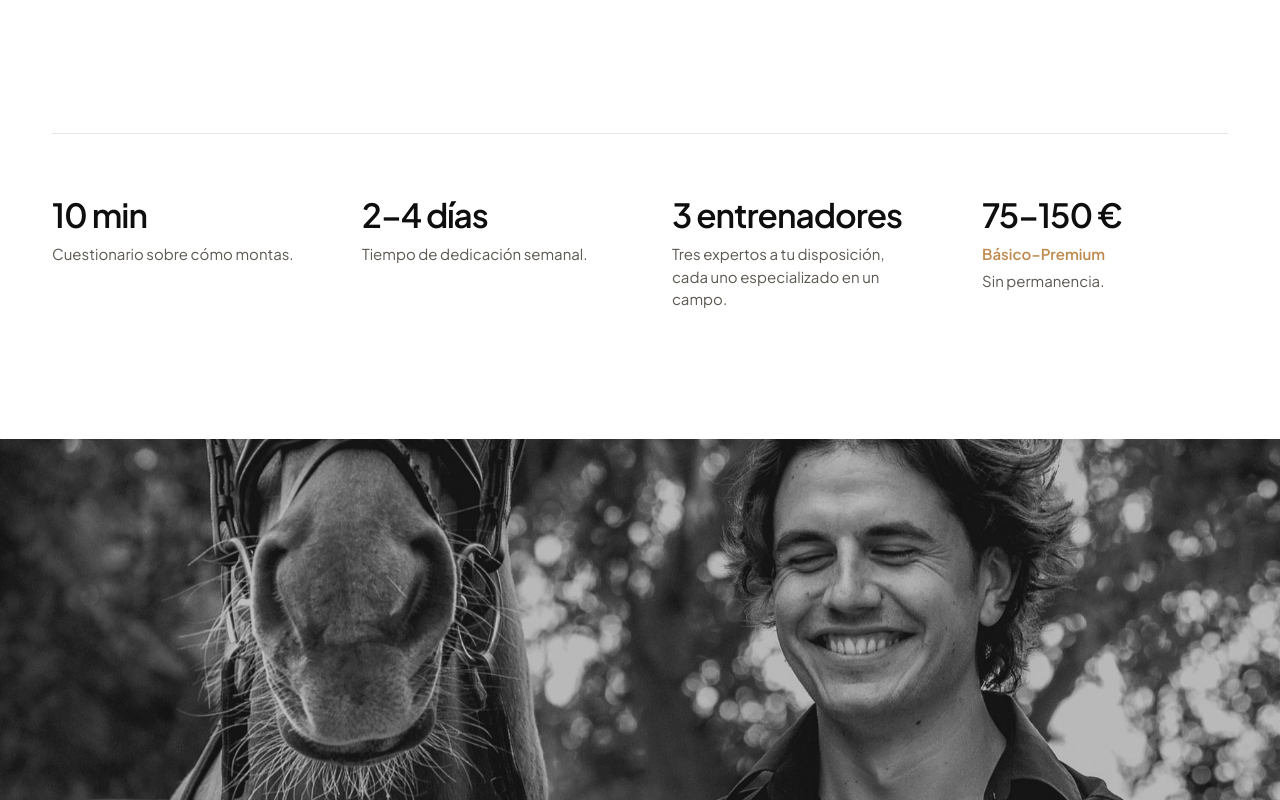
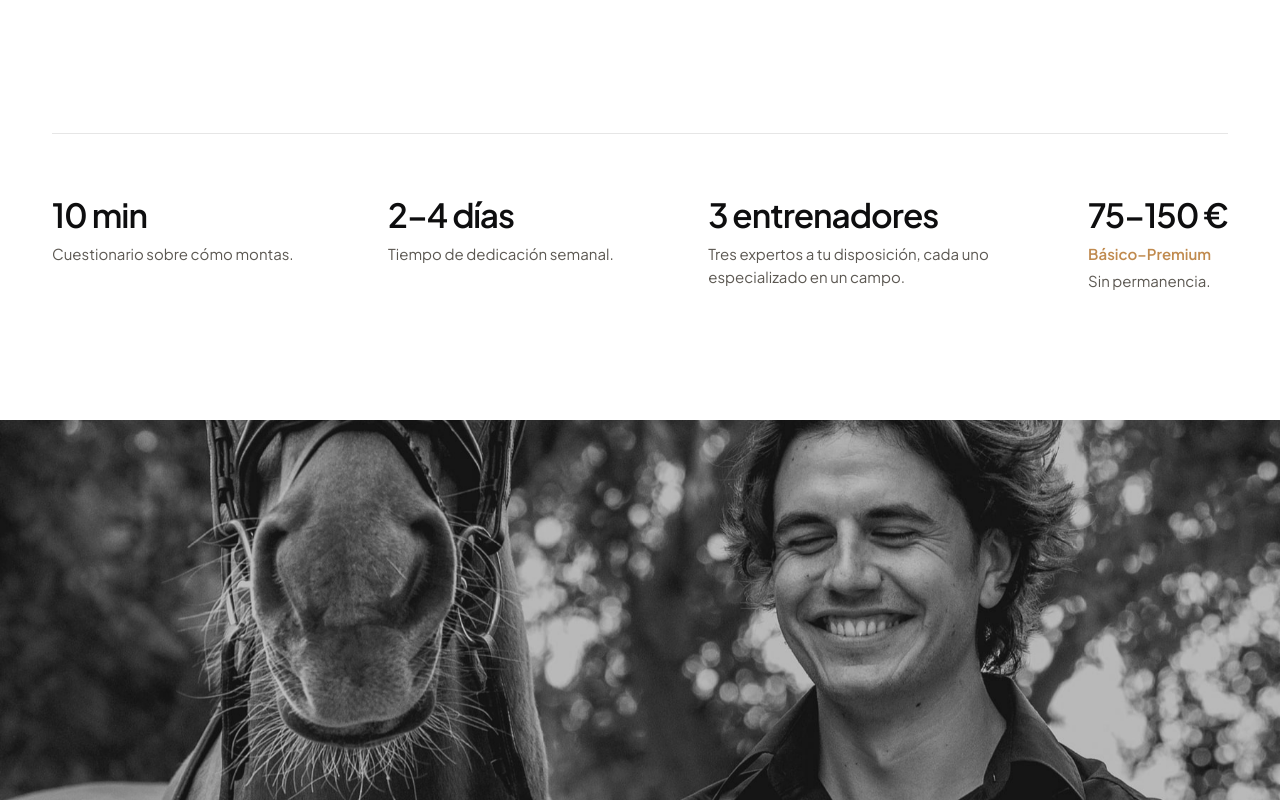
Before and after one commit to aleixsanchez2002-dotcom/equilab-method, a Next.js app: page / in a window 1280 px wide. Shown: the part 1640-2440 px from the top of the page. Built offline with nearby package versions, Linux system fonts and the light colour scheme; no server answers.

Commit message:
Pista: cifras del método repartidas a lo ancho y sin cortes
Co-Authored-By: Claude Opus 5.5 <noreply@anthropic.com>
Claude-Session: https://claude.ai/code/session_011xMzrdWwSHpuuwu3Ne61Td

```diff
--- a/src/components/pista/metodo.tsx
+++ b/src/components/pista/metodo.tsx
@@ -31,11 +31,13 @@ export async function MetodoPista() {
 
       {/* Cifras: número grande, etiqueta y una línea, como los contadores de la referencia */}
       <Contenedor className="mt-28 sm:mt-40">
-        <dl className="grid grid-cols-1 gap-x-12 gap-y-14 min-[460px]:grid-cols-2 border-t border-carbon/10 pt-16 lg:grid-cols-4 lg:gap-x-16">
+        {/* En pantallas anchas cada columna mide lo que su contenido y el espacio
+            sobrante se reparte entre ellas: así «3 entrenadores» no se parte. */}
+        <dl className="grid grid-cols-1 gap-x-16 gap-y-14 border-t border-carbon/10 pt-16 min-[460px]:grid-cols-2 xl:grid-cols-[repeat(4,auto)] xl:justify-between">
           {facts.map(({ value, label, text }, i) => (<Aparecer key={value} retraso={i * 120}>
-              <dt className="text-[clamp(1.9rem,2.6vw,2.25rem)] leading-none font-semibold tracking-[-0.03em]">{t(value)}</dt>
+              <dt className="text-[clamp(1.9rem,2.6vw,2.25rem)] leading-none font-semibold tracking-[-0.03em] whitespace-nowrap">{t(value)}</dt>
               {label && <dd className="mt-3 text-[15px] font-semibold text-cuero">{t(label)}</dd>}
-              <dd className={label ? "mt-1 text-[15px] text-humo" : "mt-3 text-[15px] text-humo"}>{t(text)}</dd>
+              <dd className={label ? "mt-1 max-w-[26ch] text-[15px] text-humo" : "mt-3 max-w-[26ch] text-[15px] text-humo"}>{t(text)}</dd>
             </Aparecer>))}
         </dl>
       </Contenedor>
```
Also changed, not shown: 1 other file (tests, documents, lock files or other folders).
